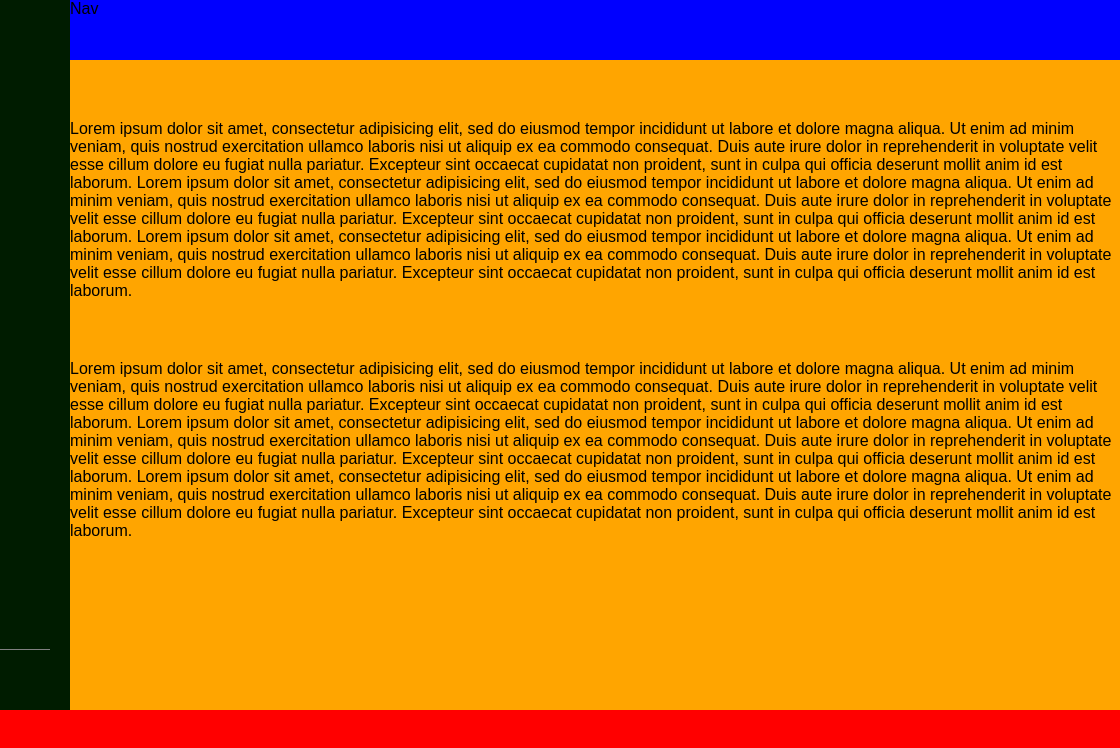
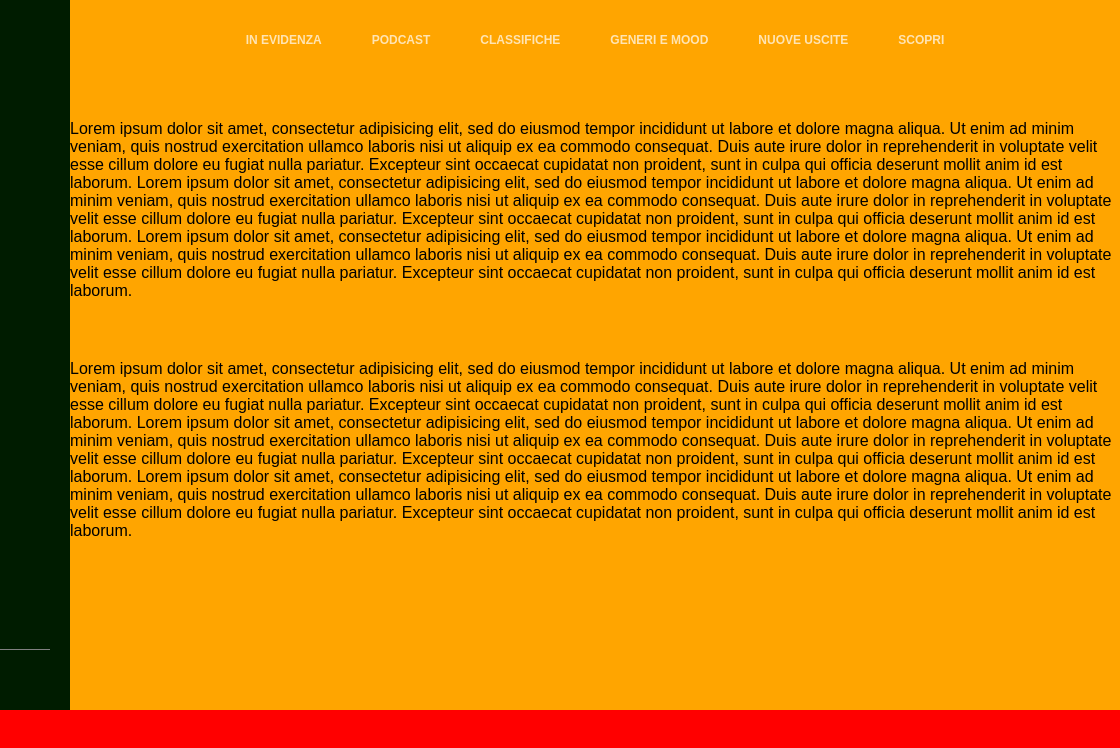
Before and after one commit to ValerioFarina/html-css-spotifyweb, a plain HTML site: page index.html in a window 1280 px wide. Shown: the full height of the page, 160-1280 px from the left. Drawn offline with Linux system fonts and the light colour scheme.

Commit message:
Completato nav

```diff
--- a/index.html
+++ b/index.html
@@ -93,7 +93,34 @@
 
             <main>
                 <nav>
-                    Nav
+                    <div class="hamburger-menu">
+                        <a href="#">
+                            <i class="fas fa-bars"></i>
+                        </a>
+                    </div>
+
+                    <div class="menu">
+                        <ul>
+                            <li>
+                                <a href="#">in evidenza</a>
+                            </li>
+                            <li>
+                                <a href="#">podcast</a>
+                            </li>
+                            <li>
+                                <a href="#">classifiche</a>
+                            </li>
+                            <li>
+                                <a href="#">generi e mood</a>
+                            </li>
+                            <li>
+                                <a href="#">nuove uscite</a>
+                            </li>
+                            <li>
+                                <a href="#">scopri</a>
+                            </li>
+                        </ul>
+                    </div>
                 </nav>
 
                 <section id="per-te">
--- a/style.css
+++ b/style.css
@@ -121,12 +121,60 @@ main {
     overflow: auto;
     background-color: orange;
 }
+
+main a {
+    color: white;
+    text-decoration: none;
+}
 /* Fine main */
 
+/* Inizio nav */
 nav {
     height: 60px;
-    background-color: blue;
+    padding: 20px 20px 0 20px;
+    display: flex;
+    align-items: center;
 }
+
+nav .hamburger-menu {
+    font-size: 30px;
+}
+
+nav .menu {
+    display: none;
+}
+
+nav .menu ul {
+    display: flex;
+    list-style-type: none;
+}
+
+nav .menu ul li a {
+    position: relative;
+    display: block;
+    padding: 10px 25px;
+    opacity: 0.7;
+    text-transform: uppercase;
+    font-weight: bold;
+    font-size: 12px;
+}
+
+nav .menu ul li a:hover {
+    opacity: 1;
+}
+
+nav .menu ul li a:hover::after {
+    content: "";
+    display: block;
+    width: 30%;
+    height: 3px;
+    position: absolute;
+    bottom: 0;
+    left: 50%;
+    transform: translateX(-50%);
+    background-color: #43da43;
+}
+/* Fine nav */
 
 section {
     padding-top: 60px;
@@ -159,3 +207,17 @@ footer {
         justify-content: flex-start;
     }
 }
+
+@media screen and (min-width: 1024px) {
+    nav {
+        justify-content: center;
+    }
+
+    nav .hamburger-menu {
+        display: none;
+    }
+
+    nav .menu {
+        display: block;
+    }
+}
```
